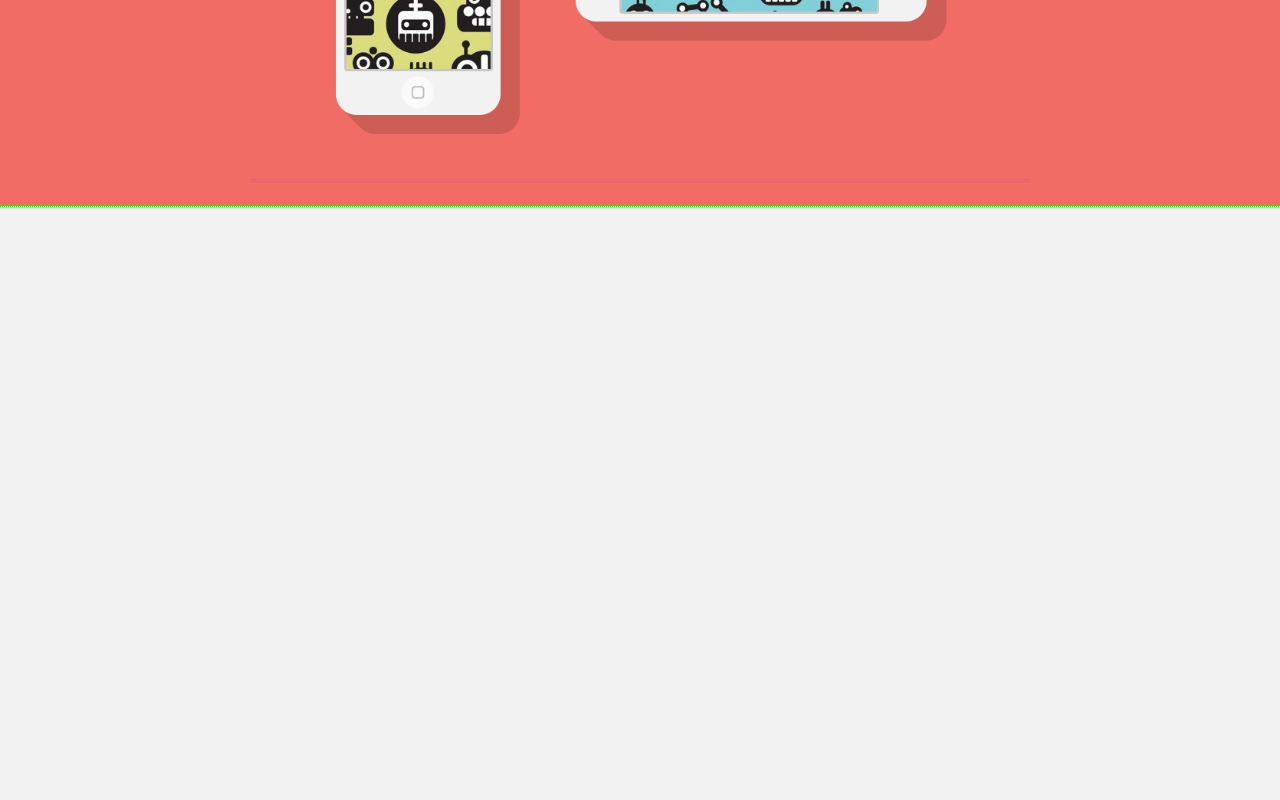
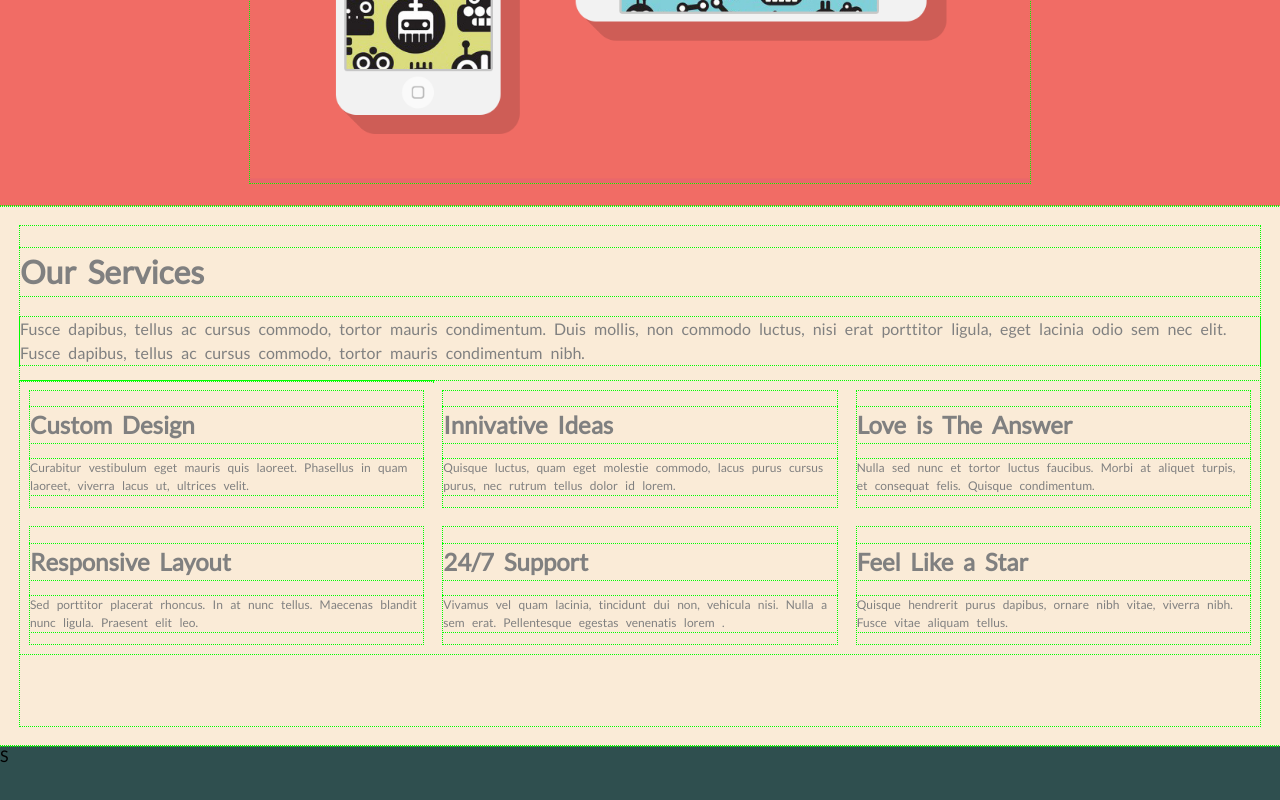
Before and after one commit to RaR003/Singolo, a plain HTML site: page index.html in a window 1280 px wide. Shown: the part 390-1190 px from the top of the page. Before the commit the page ends 800 px from the top, so only its background shows below. Drawn offline with Linux system fonts and the light colour scheme.

Commit message:
services
completed as much as i can on the services tab for now

```diff
--- a/index.html
+++ b/index.html
@@ -46,6 +46,53 @@
 
     </div>
 
+    <div class="section">
+     <div>
+         <h1>Our Services</h1>
+         <p>Fusce dapibus, tellus ac cursus commodo, tortor mauris condimentum. Duis mollis, non commodo luctus, nisi erat porttitor ligula, eget lacinia odio sem nec elit. Fusce dapibus, tellus ac cursus commodo, tortor mauris condimentum nibh.
+         </p>
+
+         <div id ="container">
+             <div class="pen">
+
+            </div>
+
+             <div class="paragraph1">
+                  <h1> Custom Design</h1>
+                    <p>Curabitur vestibulum eget mauris quis laoreet. Phasellus in quam laoreet, viverra lacus ut, ultrices velit.</p>
+             </div>
+
+             <div class="paragraph2">
+                 <h1>Innivative Ideas</h1>
+                    <p>Quisque luctus, quam eget molestie commodo, lacus purus cursus purus, nec rutrum tellus dolor id lorem.</p>
+             </div>
+
+              <div class="paragraph3">
+               <h1>Love is The Answer</h1>
+                 <p>Nulla sed nunc et tortor luctus faucibus. Morbi at aliquet turpis, et consequat felis. Quisque condimentum.</p>
+             </div>
+
+            <div class="paragraph4">
+               <h1>Responsive Layout</h1>
+                <p>Sed porttitor placerat rhoncus. In at nunc tellus. Maecenas blandit nunc ligula. Praesent elit leo.</p>
+             </div>
+
+              <div class="paragraph5">
+                <h1>24/7 Support</h1>
+                 <p>Vivamus vel quam lacinia, tincidunt dui non, vehicula nisi. Nulla a sem erat. Pellentesque egestas venenatis lorem .</p>
+                </div>
+
+                <div class="paragraph6">
+                <h1>Feel Like a Star</h1>
+                 <p>Quisque hendrerit purus dapibus, ornare nibh vitae, viverra nibh. Fusce vitae aliquam tellus.</p>
+             </div>
+             </div>
+         </div>
+    </div>
+
+    <div id="portfolio">
+    S
+    </div>
 </body>
 
 
--- a/styles.css
+++ b/styles.css
@@ -68,3 +68,59 @@ body {
     max-width: 780px;
     width: 90%;
 }
+
+.section {
+    background-color: antiquewhite;
+    height: 500px;
+    display: grid;
+    text-align: left;
+    word-spacing: 5px;
+    line-height: 1.5;
+    color:gray;
+    padding: 20px;
+}
+
+#container {
+    display:grid;
+    grid-template-columns: 1fr 1fr 1fr;
+    font-size:12px;
+    color:gray;
+}
+
+
+.paragraph1 {
+    grid-column: 1;
+    margin:10px;
+
+}
+.paragraph2 {
+    grid-column: 2;
+    margin:10px;
+
+}
+
+.paragraph3 {
+    grid-column: 3;
+    margin:10px;
+}
+
+.paragraph4 {
+    grid-column: 1;
+    margin:10px;
+}
+
+.paragraph5 {
+    grid-column: 2;
+    margin:10px;
+}
+
+.paragraph6 {
+    grid-column: 3;
+    margin:10px;
+}
+
+#portfolio{
+    display: grid; 1fr 1fr 1fr 1fr;
+    background-color: darkslategray;
+    height: 800px;
+}
```
